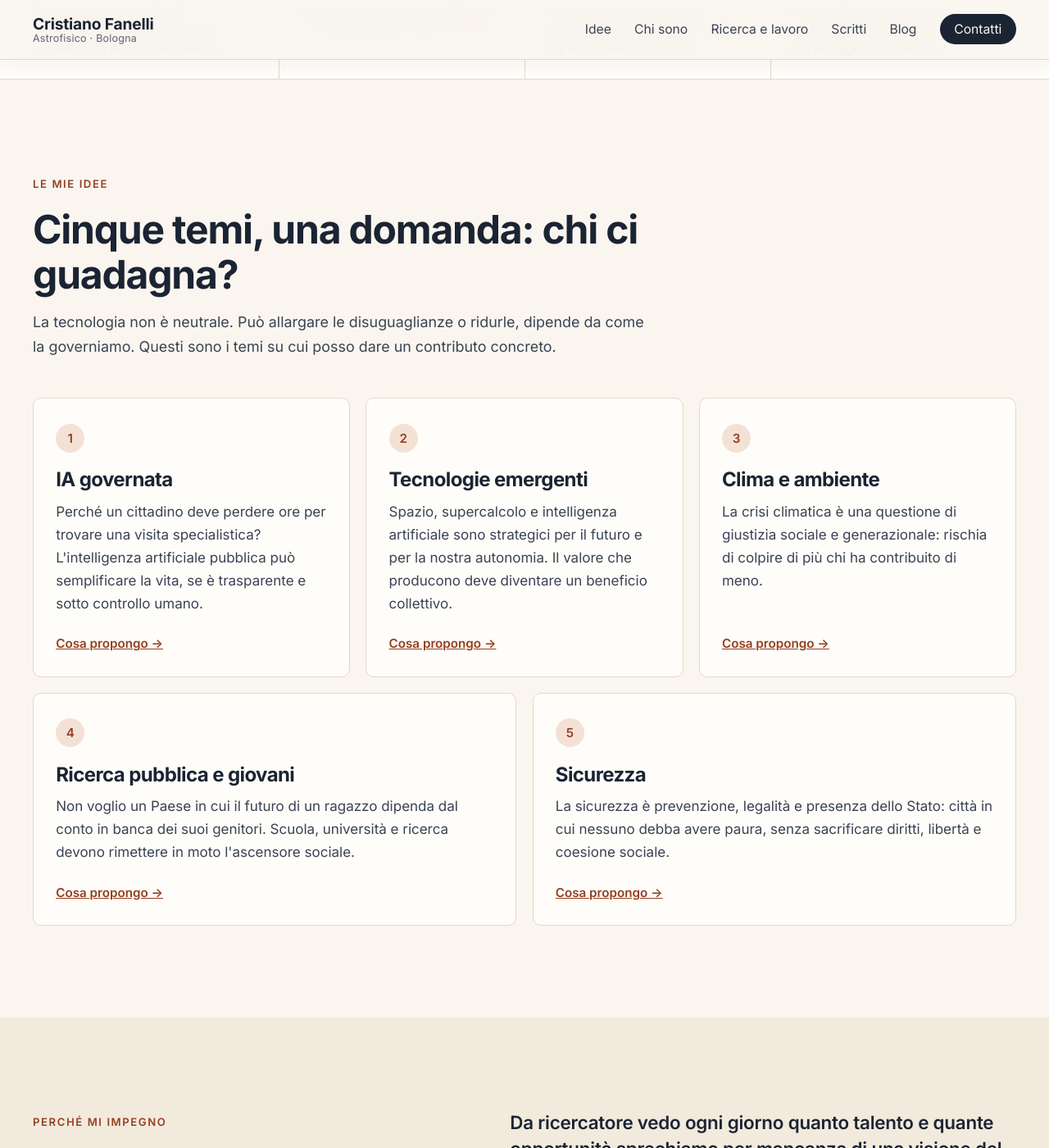
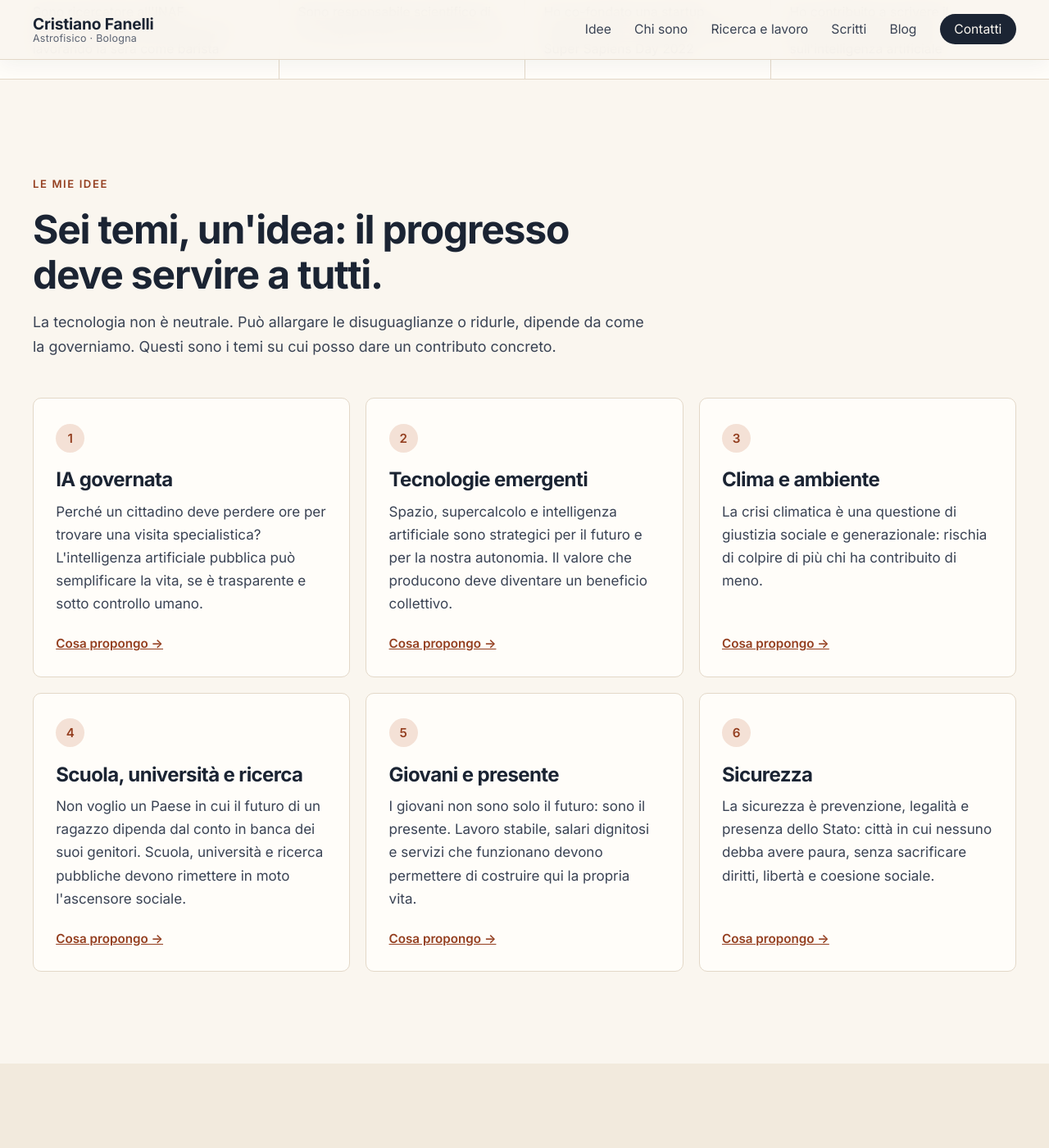
Before and after one commit to CrisWat/CrisWat.github.io, a Jekyll site: the page built from index.html, in a window 1280 px wide and 1400 px high, scrolled down 926 px. Shown: the whole window at 82% size. Built offline with Jekyll 4.4.1, drawn with Linux system fonts in a browser that asks for light colours; some of the changed text lies outside the part shown.

Commit message:
Sei temi: Scuola, università e ricerca e il nuovo Giovani e presente; nuovo titolo in home
Co-Authored-By: Claude Opus 5.5 <noreply@anthropic.com>
Claude-Session: https://claude.ai/code/session_01Ky8ghPFD2B68RxWKdPv7vH

```diff
--- a/_data/temi.yml
+++ b/_data/temi.yml
@@ -1,5 +1,5 @@
 # =====================================================================
-# I cinque temi. Usati in home (schede) e nella pagina /idee/.
+# I sei temi. Usati in home (schede) e nella pagina /idee/.
 # Testi tratti dalle risposte di Cristiano (ottobre 2026), accorciati per il web.
 # =====================================================================
 
@@ -50,9 +50,9 @@
   why_link: "/didattica/"
 
 - id: "ricerca"
-  title: "Ricerca pubblica e giovani"
-  card: "Non voglio un Paese in cui il futuro di un ragazzo dipenda dal conto in banca dei suoi genitori. Scuola, università e ricerca devono rimettere in moto l'ascensore sociale."
-  lead: "La ricerca non è una voce di spesa: è un investimento sulla stabilità, sulla sicurezza e sulla prosperità del Paese."
+  title: "Scuola, università e ricerca"
+  card: "Non voglio un Paese in cui il futuro di un ragazzo dipenda dal conto in banca dei suoi genitori. Scuola, università e ricerca pubbliche devono rimettere in moto l'ascensore sociale."
+  lead: "La conoscenza non è una voce di spesa: è un investimento sulla stabilità, sulla sicurezza e sulla prosperità del Paese."
   problem: >-
     Se per affermarti devi sopportare anni di precarietà, trasferimenti e instabilità
     economica, chi non ha una famiglia in grado di sostenerlo parte svantaggiato. L'ascensore
@@ -61,9 +61,27 @@
     lavorare.
   proposals:
     - "Un piano nazionale pluriennale di reclutamento e finanziamento della ricerca pubblica: investimenti strutturali, concorsi regolari e trasparenti, percorsi professionali prevedibili per i giovani ricercatori."
-    - "Investire nell'istruzione pubblica, garantire opportunità reali e contrastare la precarietà in tutta la società, non solo nell'università."
+    - "Investire nell'istruzione pubblica, dalla scuola all'università, perché le opportunità non dipendano dalle condizioni di partenza."
   why: "All'università mi sono mantenuto lavorando la sera come barista. Conosco il precariato della ricerca perché lo vivo: dopo il dottorato e due anni da assegnista, oggi sono ricercatore a tempo determinato. Sono stato rappresentante di studenti e dottorandi in Dipartimento e sono iscritto all'ADI."
   why_link: "/chi-sono/"
+
+- id: "giovani"
+  title: "Giovani e presente"
+  card: "I giovani non sono solo il futuro: sono il presente. Lavoro stabile, salari dignitosi e servizi che funzionano devono permettere di costruire qui la propria vita."
+  lead: "Restare in Italia non deve essere un atto di coraggio."
+  problem: >-
+    Ogni giorno tanti giovani partono non per avventura, ma per necessità: salari troppo bassi,
+    contratti precari, un costo della vita che toglie ogni prospettiva di autonomia. Quando se ne
+    vanno, i territori si svuotano: chiudono negozi, si riducono i servizi, le scuole faticano a
+    formare le classi. E se tanti rinunciano ad avere figli non è per mancanza di voglia, ma
+    perché non possono progettare il proprio futuro.
+  proposals:
+    - "Contrastare la precarietà in tutta la società, non solo nell'università: contratti stabili e salari dignitosi, a partire da chi lavora nei servizi, nella cultura e nell'assistenza."
+    - "Valorizzare chi lavora negli ospedali, nelle scuole e nella pubblica amministrazione, perché medici, infermieri e insegnanti non siano costretti a partire o a cambiare mestiere."
+    - "Congedi adeguati e servizi per l'infanzia che funzionino, perché formare una famiglia non sia un rischio economico."
+    - "Non lasciare indietro le aree interne e i piccoli comuni: servizi, trasporti e scuole per chi sceglie di restare."
+  why: "Sono stato il primo referente giovani del mio gruppo territoriale a Bologna e oggi coordino una task force del Network Giovani. Nell'articolo «La sicurezza tradita» ho scritto perché una nazione che perde i suoi giovani non è una nazione sicura."
+  why_link: "/blog/2026/10/08/la-sicurezza-tradita/"
 
 - id: "sicurezza"
   title: "Sicurezza"
--- a/_includes/footer.html
+++ b/_includes/footer.html
@@ -15,7 +15,8 @@
                     <li><a href="{{ '/idee/#ia' | relative_url }}">IA governata</a></li>
                     <li><a href="{{ '/idee/#tecnologie' | relative_url }}">Tecnologie emergenti</a></li>
                     <li><a href="{{ '/idee/#clima' | relative_url }}">Clima e ambiente</a></li>
-                    <li><a href="{{ '/idee/#ricerca' | relative_url }}">Ricerca pubblica e giovani</a></li>
+                    <li><a href="{{ '/idee/#ricerca' | relative_url }}">Scuola, università e ricerca</a></li>
+                    <li><a href="{{ '/idee/#giovani' | relative_url }}">Giovani e presente</a></li>
                     <li><a href="{{ '/idee/#sicurezza' | relative_url }}">Sicurezza</a></li>
                 </ul>
             </div>
--- a/assets/css/main.css
+++ b/assets/css/main.css
@@ -536,11 +536,6 @@ h4 {
     transition: transform 0.25s ease, box-shadow 0.25s ease, border-color 0.25s ease;
 }
 
-.theme-card:nth-child(4),
-.theme-card:nth-child(5) {
-    grid-column: span 3;
-}
-
 .theme-card:hover {
     transform: translateY(-3px);
     border-color: var(--line-strong);
@@ -1731,14 +1726,8 @@ button:focus-visible {
 /* ===================== RESPONSIVE ===================== */
 
 @media (max-width: 1024px) {
-    .theme-card,
-    .theme-card:nth-child(4),
-    .theme-card:nth-child(5) {
+    .theme-card {
         grid-column: span 3;
-    }
-
-    .theme-card:nth-child(5) {
-        grid-column: 1 / -1;
     }
 
     .proof-list {
@@ -1935,9 +1924,7 @@ button:focus-visible {
 }
 
 @media (max-width: 600px) {
-    .theme-card,
-    .theme-card:nth-child(4),
-    .theme-card:nth-child(5) {
+    .theme-card {
         grid-column: 1 / -1;
     }
 
--- a/idee.html
+++ b/idee.html
@@ -4,7 +4,7 @@ title: "Idee"
 heading: "Le mie idee"
 permalink: /idee/
 eyebrow: "Idee e proposte"
-description: "Cinque temi su cui Cristiano Fanelli, astrofisico e ricercatore a Bologna, propone idee concrete: IA governata, tecnologie emergenti, clima, ricerca pubblica e sicurezza."
+description: "Sei temi su cui Cristiano Fanelli, astrofisico e ricercatore a Bologna, propone idee concrete: IA governata, tecnologie emergenti, clima, scuola, università e ricerca, giovani e sicurezza."
 intro: "La tecnologia può allargare le disuguaglianze o ridurle: dipende da come la governiamo. Per ogni tema trovi il problema, cosa propongo e perché me ne occupo."
 content_width: wide
 ---
--- a/index.html
+++ b/index.html
@@ -72,7 +72,7 @@ description: "Cristiano Fanelli, astrofisico e ricercatore INAF a Bologna. Il fu
 
         <div class="section-heading reveal">
             <p class="eyebrow">Le mie idee</p>
-            <h2>Cinque temi, una domanda: chi ci guadagna?</h2>
+            <h2>Sei temi, un'idea: il progresso deve servire a tutti.</h2>
             <p>La tecnologia non è neutrale. Può allargare le disuguaglianze o ridurle, dipende da come la governiamo. Questi sono i temi su cui posso dare un contributo concreto.</p>
         </div>
 
```
Also changed, not shown: _posts/2026-10-08-il-capitale-in-scadenza.md (+1 -1 lines).
